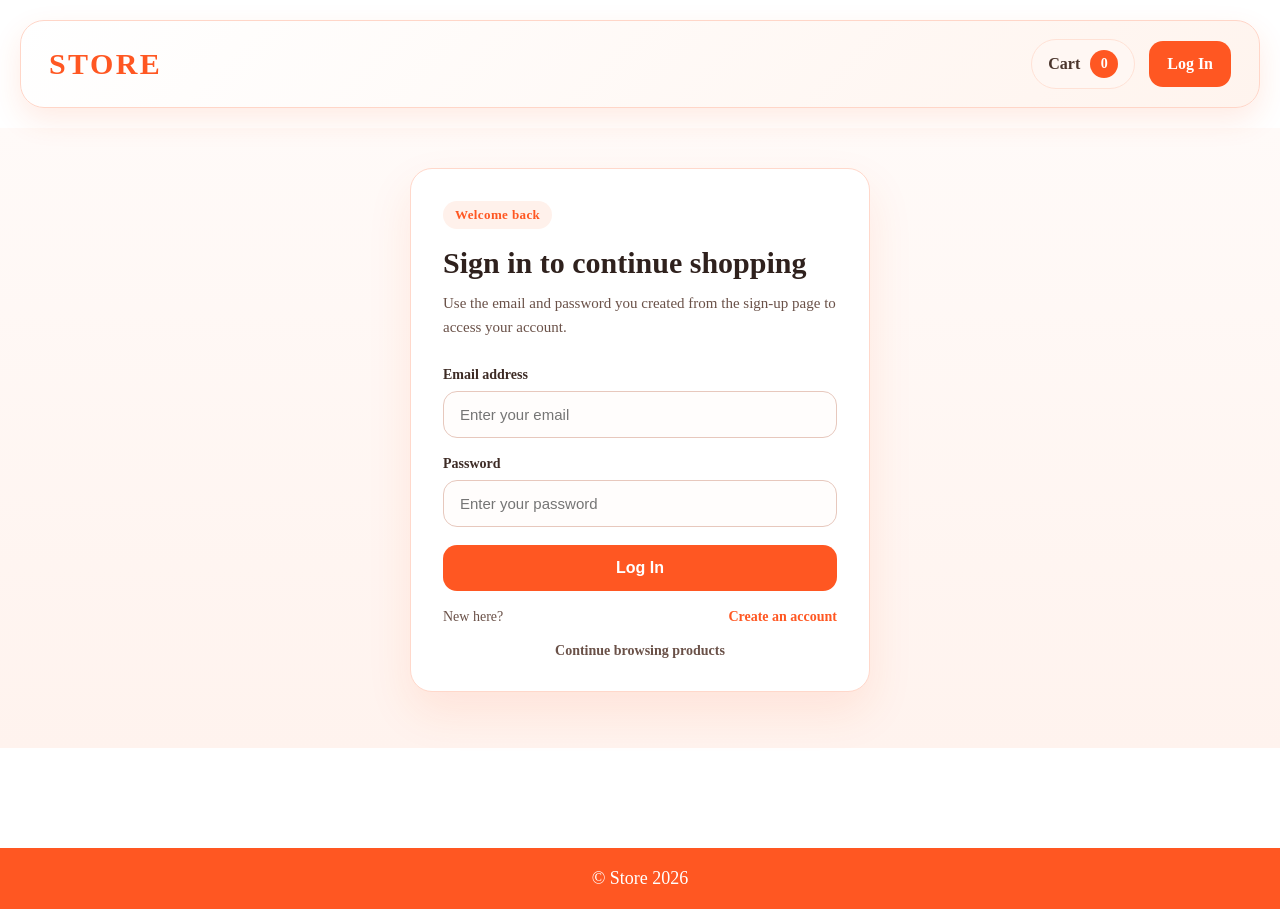
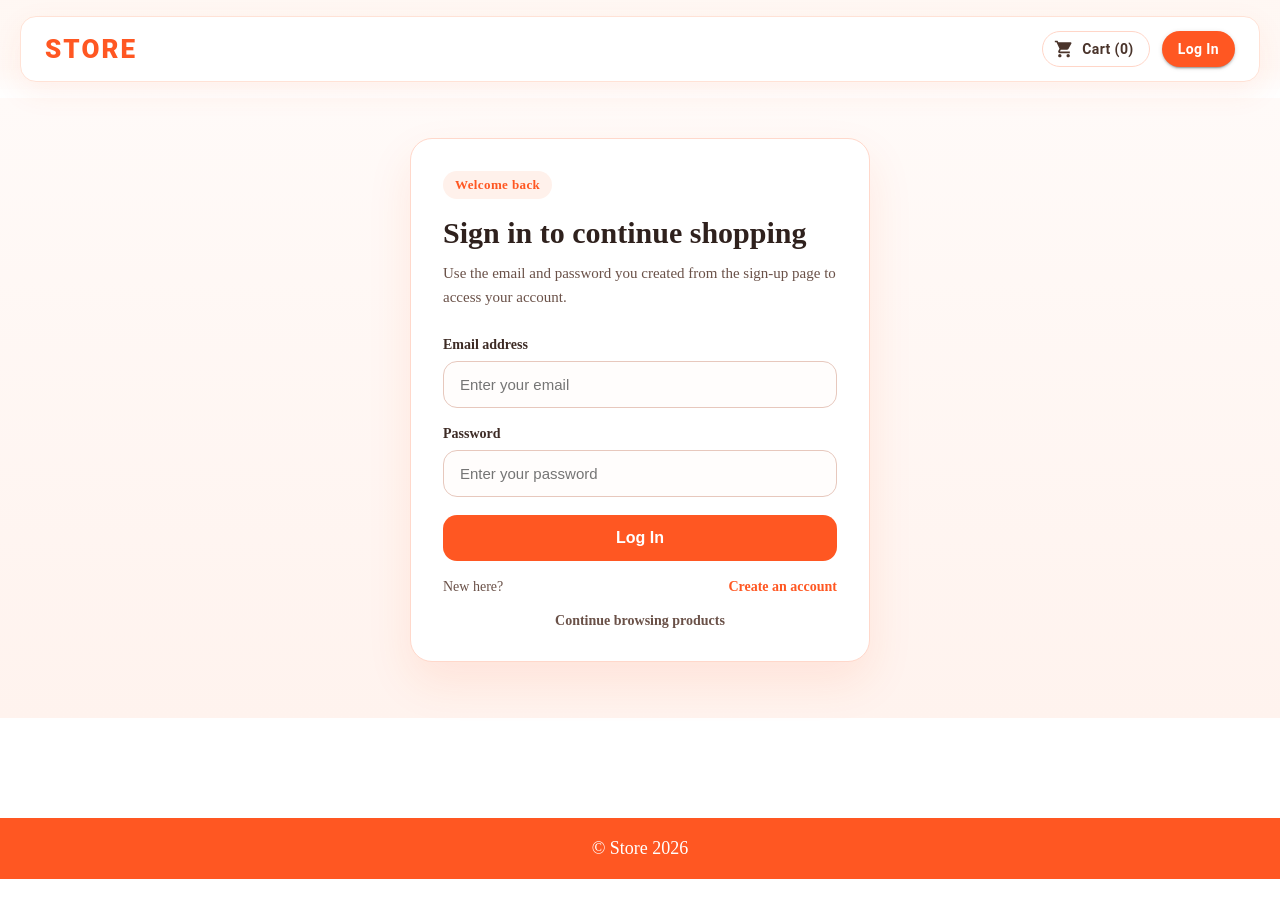
Before and after one commit to MuhammedAslamShahS/ecommerce-app, a React (Vite) app in the folder ecommerce-app/: page /login in a window 1280 px wide. After the commit the page ends 879 px from the top, so only its background shows below. Built offline with nearby package versions, Linux system fonts and the light colour scheme.

Commit message:
17th commit : {updated Header.jsx file with MUI}

```diff
--- a/ecommerce-app/package.json
+++ b/ecommerce-app/package.json
@@ -10,6 +10,9 @@
     "preview": "vite preview"
   },
   "dependencies": {
+    "@emotion/react": "^11.14.0",
+    "@emotion/styled": "^11.14.1",
+    "@mui/material": "^7.3.9",
     "@reduxjs/toolkit": "^2.11.2",
     "axios": "^1.13.6",
     "react": "^19.2.4",
--- a/ecommerce-app/src/components/Header/Header.jsx
+++ b/ecommerce-app/src/components/Header/Header.jsx
@@ -1,90 +1,169 @@
 import { useState } from "react";
 import { useSelector } from "react-redux";
-import "./Header.css";
 import { Link } from "react-router-dom";
+import AppBar from "@mui/material/AppBar";
+import Avatar from "@mui/material/Avatar";
+import Box from "@mui/material/Box";
+import Button from "@mui/material/Button";
+import Menu from "@mui/material/Menu";
+import MenuItem from "@mui/material/MenuItem";
+import SvgIcon from "@mui/material/SvgIcon";
+import Toolbar from "@mui/material/Toolbar";
+import Typography from "@mui/material/Typography";
+
+const CartIcon = (props) => (
+    <SvgIcon {...props} viewBox="0 0 24 24">
+        <path d="M7 18C5.9 18 5.01 18.9 5.01 20S5.9 22 7 22 9 21.1 9 20 8.1 18 7 18ZM1 2V4H3L6.6 11.59 5.25 14.04C5.09 14.32 5 14.65 5 15C5 16.1 5.9 17 7 17H19V15H7.42C7.28 15 7.17 14.89 7.17 14.75L7.2 14.63 8.1 13H15.55C16.3 13 16.96 12.59 17.3 11.97L20.88 5.48C20.96 5.34 21 5.17 21 5C21 4.45 20.55 4 20 4H5.21L4.27 2H1ZM17 18C15.9 18 15.01 18.9 15.01 20S15.9 22 17 22 19 21.1 19 20 18.1 18 17 18Z" />
+    </SvgIcon>
+);
 
 const Header = () => {
-    const [isMenuOpen, setIsMenuOpen] = useState(false);
-    const [isProfileOpen, setIsProfileOpen] = useState(false);
+    const [anchorEl, setAnchorEl] = useState(null);
     const cartItems = useSelector((state) => state.cart?.items ?? []);
     const { isAuthenticated = false, user = null } = useSelector((state) => state.auth ?? {});
 
-    const totalCartCount = cartItems.reduce((total, item) => {
-        return total + (Number(item?.quantity) || 0);
-    }, 0);
+    const cartCount = cartItems.reduce((total, item) => total + (Number(item?.quantity) || 0), 0);
+    const userInitial = user?.email?.charAt(0)?.toUpperCase() || "U";
+    const userName = user?.email || "Signed in user";
 
-    const userInitial = user?.email?.charAt(0)?.toUpperCase() || "U";
-
-    const closeMenus = () => {
-        setIsMenuOpen(false);
-        setIsProfileOpen(false);
+    const handleOpenMenu = (event) => {
+        setAnchorEl(event.currentTarget);
     };
 
-    const handleMenuToggle = () => {
-        setIsMenuOpen((currentValue) => !currentValue);
-        setIsProfileOpen(false);
-    };
-
-    const handleProfileToggle = () => {
-        setIsProfileOpen((currentValue) => !currentValue);
+    const handleCloseMenu = () => {
+        setAnchorEl(null);
     };
 
     return (
-        <div className="header-container">
-            <header className="header">
-                <div className="header-brand-row">
-                    <Link to="/" className="header-brand-link" onClick={closeMenus}>
-                        <h1 className="header-h1">STORE</h1>
-                    </Link>
+        <Box
+            sx={{
+                position: "sticky",
+                top: 0,
+                zIndex: (theme) => theme.zIndex.appBar,
+                px: { xs: 1.5, sm: 2.5 },
+                py: 2,
+                background: "linear-gradient(180deg, rgba(255,247,243,0.96) 0%, rgba(255,247,243,0.82) 70%, rgba(255,247,243,0) 100%)",
+                backdropFilter: "blur(8px)",
+            }}
+        >
+            <AppBar
+                position="static"
+                color="transparent"
+                elevation={0}
+                sx={{
+                    border: "1px solid #ffe2d6",
+                    borderRadius: 4,
+                    backgroundColor: "#ffffff",
+                    color: "#4a342b",
+                    boxShadow: "0 10px 30px rgba(255, 87, 34, 0.08)",
+                }}
+            >
+                <Toolbar sx={{ minHeight: 72, gap: 1.5, px: { xs: 2, sm: 3 } }}>
+                    <Typography
+                        component={Link}
+                        to="/"
+                        sx={{
+                            flexGrow: 1,
+                            color: "#ff5722",
+                            fontSize: { xs: 22, sm: 26 },
+                            fontWeight: 800,
+                            letterSpacing: "0.08em",
+                            textDecoration: "none",
+                        }}
+                    >
+                        STORE
+                    </Typography>
 
-                    <button
-                        type="button"
-                        className="header-menu-toggle"
-                        onClick={handleMenuToggle}
-                        aria-label="Toggle navigation menu"
-                        aria-expanded={isMenuOpen}
+                    <Button
+                        component={Link}
+                        to="/cart"
+                        variant="outlined"
+                        startIcon={<CartIcon sx={{ fontSize: 20 }} />}
+                        sx={{
+                            borderColor: "#ffd6c8",
+                            borderRadius: 999,
+                            color: "#4a342b",
+                            textTransform: "none",
+                            fontWeight: 700,
+                        }}
                     >
-                        <span className="header-menu-line"></span>
-                        <span className="header-menu-line"></span>
-                        <span className="header-menu-line"></span>
-                    </button>
-                </div>
-
-                <div className={`header-actions ${isMenuOpen ? "header-actions-open" : ""}`}>
-                    <Link to="/cart" className="header-cart-link" onClick={closeMenus}>
-                        <span>Cart</span>
-                        <span className="header-cart-count">{totalCartCount}</span>
-                    </Link>
+                        Cart ({cartCount})
+                    </Button>
 
                     {isAuthenticated ? (
-                        <div className="header-profile">
-                            <button
-                                type="button"
-                                className="header-profile-trigger"
-                                onClick={handleProfileToggle}
-                                aria-label="Open profile menu"
-                                aria-expanded={isProfileOpen}
+                        <>
+                            <Button
+                                onClick={handleOpenMenu}
+                                sx={{
+                                    minWidth: 0,
+                                    px: 1,
+                                    borderRadius: 999,
+                                    color: "#4a342b",
+                                    textTransform: "none",
+                                    gap: 1,
+                                }}
                             >
-                                <span className="header-profile-avatar">{userInitial}</span>
-                            </button>
+                                <Avatar
+                                    sx={{
+                                        width: 34,
+                                        height: 34,
+                                        fontSize: 14,
+                                        fontWeight: 700,
+                                        bgcolor: "#ff5722",
+                                    }}
+                                >
+                                    {userInitial}
+                                </Avatar>
+                                <Typography
+                                    sx={{
+                                        display: { xs: "none", sm: "block" },
+                                        maxWidth: 140,
+                                        overflow: "hidden",
+                                        textOverflow: "ellipsis",
+                                        whiteSpace: "nowrap",
+                                        fontWeight: 600,
+                                    }}
+                                >
+                                    {userName}
+                                </Typography>
+                            </Button>
 
-                            {isProfileOpen ? (
-                                <div className="header-profile-menu">
-                                    <p className="header-profile-email">{user?.email || "Signed in user"}</p>
-                                    <Link to="/logout" className="header-profile-link" onClick={closeMenus}>
-                                        Log Out
-                                    </Link>
-                                </div>
-                            ) : null}
-                        </div>
+                            <Menu
+                                anchorEl={anchorEl}
+                                open={Boolean(anchorEl)}
+                                onClose={handleCloseMenu}
+                                anchorOrigin={{ vertical: "bottom", horizontal: "right" }}
+                                transformOrigin={{ vertical: "top", horizontal: "right" }}
+                            >
+                                <MenuItem disabled sx={{ opacity: "1 !important" }}>
+                                    {userName}
+                                </MenuItem>
+                                <MenuItem component={Link} to="/logout" onClick={handleCloseMenu}>
+                                    Log Out
+                                </MenuItem>
+                            </Menu>
+                        </>
                     ) : (
-                        <Link to="/login" className="header-login-btn" onClick={closeMenus}>
+                        <Button
+                            component={Link}
+                            to="/login"
+                            variant="contained"
+                            sx={{
+                                borderRadius: 999,
+                                bgcolor: "#ff5722",
+                                textTransform: "none",
+                                fontWeight: 700,
+                                "&:hover": {
+                                    bgcolor: "#e64a19",
+                                },
+                            }}
+                        >
                             Log In
-                        </Link>
+                        </Button>
                     )}
-                </div>
-            </header>
-        </div>
+                </Toolbar>
+            </AppBar>
+        </Box>
     );
 };
 
```
Also changed, not shown: 1 other file (tests, documents, lock files or other folders).
